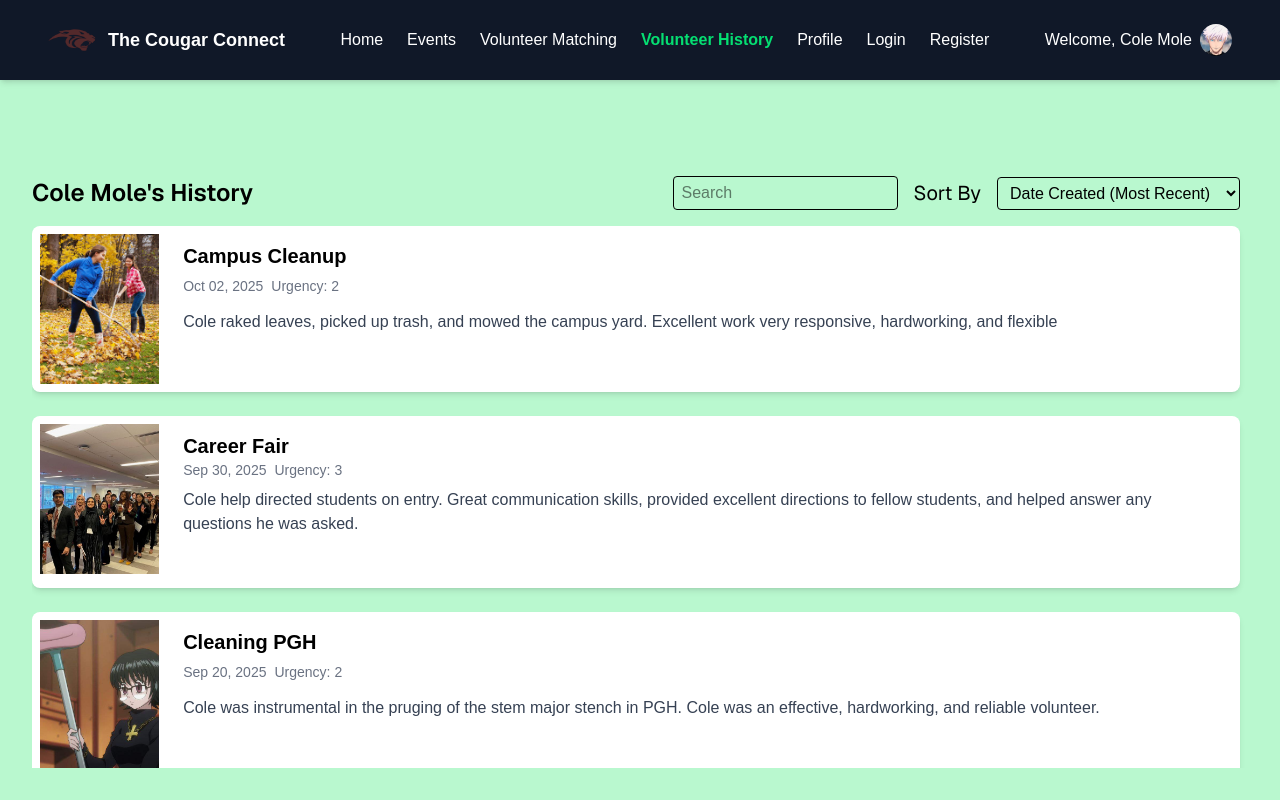
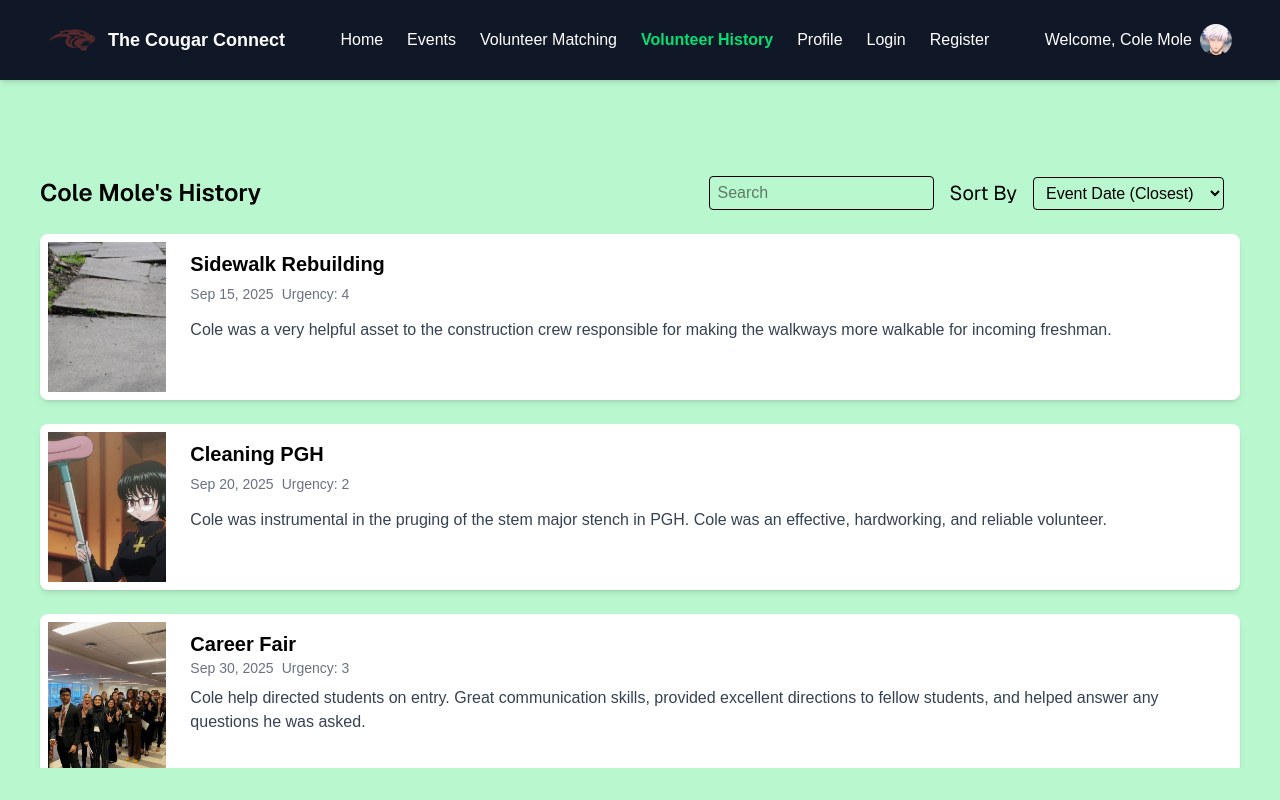
Before and after one commit to Colep39/4353-Project, a Next.js app in the folder frontend/: page /volunteerHistory in a window 1280 px wide. Built offline with nearby package versions, Linux system fonts and the light colour scheme.

Commit message:
Cleaned up mess from npm installs earlier additionally I updated the code for CardGrid and the 3 pages that use it to bring back features I brought in with the last merge and added fallbacks and made search and sort functional

```diff
--- a/frontend/src/app/components/events/CardGrid.jsx
+++ b/frontend/src/app/components/events/CardGrid.jsx
@@ -1,13 +1,67 @@
-import { useState } from 'react';
+import { useState, useMemo } from 'react';
 import { format } from "date-fns";
 
-function CardGrid({ events, title, showButton = true, buttonLabel = "Join Event", titleAction = null, userName }) {
+function CardGrid({ events = [], title, showButton = true, buttonLabel = "Join Event", titleAction = null, userName, tooltip = false, onEventClick, onMatchVolunteers, onToggleJoin, joinedEventIds = [], }) {
   const [searchTerm, setSearchTerm] = useState('');
-  const [sortBy, setSortBy] = useState('Date Created (Most Recent)');
+  const [sortBy, setSortBy] = useState('Event Date (Closest)');
+  const tooltipText = tooltip ? "Click to edit event" : null;
+
+  const filteredAndSortedEvents = useMemo(() => {
+    let result = [...events];
+
+    if (searchTerm.trim() !== '') {
+      result = result.filter(event =>
+        (event.title || '').toLowerCase().includes(searchTerm.toLowerCase())
+      );
+    }
+
+    result.sort((a, b) => {
+        let primary;
+
+        switch (sortBy) {
+          case "Event Date (Closest)":
+            primary = new Date(a.date.start) - new Date(b.date.start);
+            break;
+
+          case "Event Date (Furthest)":
+            primary = new Date(b.date.start) - new Date(a.date.start);
+            break;
+
+          case "Urgency (Highest)":
+            primary = b.urgency - a.urgency;
+            break;
+
+          case "Urgency (Lowest)":
+            primary = a.urgency - b.urgency;
+            break;
+
+          default:
+            primary = 0;
+        }
+
+        if (primary === 0) {
+          const urgencyDiff = b.urgency - a.urgency;
+          if (urgencyDiff !== 0) return urgencyDiff;
+
+          return a.title.localeCompare(b.title);
+        }
+
+        return primary;
+      });
+
+      return result;
+    }, [events, searchTerm, sortBy]);
 
   return (
     <div className="h-full flex flex-col px-8">
-      <div className="shrink-0 py-4 pr-2">
+      {events.length === 0 ? (
+      <div className="flex-1 flex flex-col items-center justify-center text-gray-600">
+        <h1 className="font-sans text-2xl font-semibold">{title || (userName ? `${userName}'s History` : "No events available right now")}</h1>
+        <p className="text-sm text-gray-500">{title || (userName ? `${userName}'s History` : "You'll get a notification when new events are recommended for you.")}</p>
+      </div>
+    ) : (
+      <>
+        <div className="shrink-0 py-4 pr-2 ml-2 mr-4">
           <div className="flex items-center justify-between text-black">
             <h1 className="font-sans text-2xl font-semibold">{title || (userName ? `${userName}'s History` : "Current Events")}
               {titleAction && <span className="ml-2">{titleAction}</span>}
@@ -19,8 +73,8 @@ function CardGrid({ events, title, showButton = true, buttonLabel = "Join Event"
               <label className="font-sans text-xl" htmlFor="eventSort">Sort By</label>
               <select className="px-2 py-1.5 border border-black rounded" name="eventSort" id="eventSort" value={sortBy}
                 onChange={(e) => setSortBy(e.target.value)}>
-              <option>Date Created (Most Recent)</option>
-              <option>Date Created (Least Recent)</option>
+                <option>Event Date (Closest)</option>
+                <option>Event Date (Furthest)</option>
                 <option>Urgency (Highest)</option>
                 <option>Urgency (Lowest)</option>
               </select>
@@ -28,8 +82,9 @@ function CardGrid({ events, title, showButton = true, buttonLabel = "Join Event"
           </div>
         </div>
         <div className="flex-1 overflow-y-auto pr-2 space-y-6">
-        {events.map((event) => (
-          <div key={event.id} className="flex bg-white rounded-lg shadow-md overflow-hidden">
+          {filteredAndSortedEvents.map((event) => (
+          <div key={event.id} className={`mt-2 ml-2 flex bg-white rounded-lg shadow-md overflow-hidden ${tooltip ? "hover:outline hover:outline-black cursor-pointer" : ""}`}
+                    {...(tooltipText ? { title: tooltipText } : {})} {...(tooltip ? { onClick: () => onEventClick(event) } : {})}>
             <div className="w-[10%] m-2 h-[150px]">
               <img src={event.image} alt={event.title} className="object-cover h-full w-full"/>
             </div>
@@ -68,6 +123,8 @@ function CardGrid({ events, title, showButton = true, buttonLabel = "Join Event"
             </div>
           ))}
         </div>
+      </>
+      )}
     </div>
   );
 }
--- a/frontend/src/app/events/page.jsx
+++ b/frontend/src/app/events/page.jsx
@@ -3,7 +3,7 @@ import { useState } from "react";
 import CardGrid from '../components/events/CardGrid';
 
 const sampleEvents = [
-  {
+  /*{
     id: 1,
     title: "Traffic Director",
     date: {
@@ -46,7 +46,7 @@ const sampleEvents = [
     urgency: "2",
     description: "Looking for vendors to setup tents in the green between PGH and the library, must sell allowed goods such as food, clothing, or jewelry. Must be friendly towards students and report all revenue and provide the campus 25% of total profits",
     image: "/images/events/popup-shop.jpg",
-  },
+  },*/
 ];
 
 
@@ -66,7 +66,7 @@ function EventsPage() {
   return (
     <>
       <div className="max-h-[calc(100vh-12rem)] h-[calc(100vh-12rem)] mt-20">
-        <CardGrid events={sampleEvents} />
+        <CardGrid events={sampleEvents} showButton={true} onToggleJoin={handleToggleJoin} joinedEventIds={joinedEventIds}/>
       </div>
     </>
   );
--- a/frontend/src/app/volunteerMatching/page.jsx
+++ b/frontend/src/app/volunteerMatching/page.jsx
@@ -77,7 +77,11 @@ const recommendedVolunteers = [
 function VolunteerMatching() {
   const [events, setEvents] = useState(sampleVolunteerMatchingEvents);
   const [isModalOpen, setIsModalOpen] = useState(false);
-  const [newEvent, setNewEvent] = useState({title: '', date: '', urgency: '', description: '', image: '',});
+  const [selectedEvent, setSelectedEvent] = useState(null);
+  const [newEvent, setNewEvent] = useState({title: '', date: { start: null, end: null }, urgency: '', description: '', image: '',});
+  const [isMatchModalOpen, setIsMatchModalOpen] = useState(false);
+  const [matchedEvent, setMatchedEvent] = useState(null);
+  const [selectedVolunteers, setSelectedVolunteers] = useState([]);
 
   const handleCreateEvent = () => {
     const nextId = events.length + 1;
@@ -92,10 +96,20 @@ function VolunteerMatching() {
     setIsModalOpen(false);
   };
 
+  const handleEditEvent = (event) => {
+    setSelectedEvent(event);
+    setIsModalOpen(true);
+  };
+
+const handleMatchVolunteers = (event) => {
+  setMatchedEvent(event);
+  setIsMatchModalOpen(true);
+};
+
   return (
     <>
       <div className="max-h-[calc(100vh-12rem)] h-[calc(100vh-12rem)] mt-20">
-        <CardGrid events={events} title="Event Matching" buttonLabel="Match Volunteers" titleAction={
+        <CardGrid events={events} title="Event Matching" buttonLabel="Match Volunteers" tooltip={true} onEventClick={handleEditEvent} onMatchVolunteers={handleMatchVolunteers} titleAction={
             <button className="ml-5 bg-gray-200 border border-black rounded px-2 py-1 text-sm font-medium hover:bg-gray-300 cursor-pointer"onClick={() => setIsModalOpen(true)}>
                 Create Event
             </button>}/>
@@ -104,25 +118,54 @@ function VolunteerMatching() {
       {isModalOpen && (
         <div className="fixed inset-0 backdrop-blur-xs flex justify-center items-center z-50">
           <div className="bg-white p-6 rounded shadow-lg w-full max-w-md relative border border-black">
-            <button onClick={() => setIsModalOpen(false)} className="absolute top-2 right-3 text-xl font-bold text-gray-600 hover:text-black">
+            <button onClick={() => {setIsModalOpen(false); setSelectedEvent(null); setNewEvent({ title: '', date: { start: null, end: null }, urgency: '', description: '', image: '' });}}
+                    className="absolute top-2 right-3 text-xl font-bold text-gray-600 hover:text-black">
               &times;
             </button>
-            <h2 className="text-lg font-semibold mb-4">Create New Event</h2>
+
+            <h2 className="text-lg font-semibold mb-4">{selectedEvent ? "Edit Event" : "Create New Event"}</h2>
 
             <div className="flex flex-col space-y-3">
               <div className="flex items-center">
-                <label htmlFor="eventName" className="w-32">Event Name</label>
-                <input type="text" id="eventName" className="border px-3 py-2 rounded w-full" value={newEvent.title} onChange={(e) => setNewEvent({ ...newEvent, title: e.target.value })}/>
+                <label htmlFor="eventName" className="w-32">Event Name</label><span className="text-red-500 mr-2">*</span>
+                <input type="text" id="eventName" className="border px-3 py-2 rounded w-full" value={selectedEvent ? selectedEvent.title : newEvent.title}
+                  onChange={(e) => {
+                    const value = e.target.value;
+                    if (selectedEvent) {
+                      setSelectedEvent({ ...selectedEvent, title: value });
+                    } else {
+                      setNewEvent({ ...newEvent, title: value });
+                    }
+                  }}
+                />
               </div>
 
               <div className="flex items-center">
-                <label htmlFor="eventDate" className="w-32">Event Date</label>
-                <input type="text" id="eventDate" placeholder="MM/DD/YY" className="border px-3 py-2 rounded w-full" value={newEvent.date} onChange={(e) => setNewEvent({ ...newEvent, date: e.target.value })}/>
+                <label htmlFor="eventDate" className="w-25">Event Date</label><span className="text-red-500 mr-2">*</span>
+                <DatePicker selectsRange startDate={selectedEvent ? selectedEvent.date?.start : newEvent.date?.start} endDate={selectedEvent ? selectedEvent.date?.end : newEvent.date?.end}
+                    onChange={(update) => {
+                      const [start, end] = update;
+                      if (selectedEvent) {
+                        setSelectedEvent({ ...selectedEvent, date: { start, end },});
+                      } else {
+                        setNewEvent({...newEvent, date: { start, end },});
+                      }
+                    }}
+                    isClearable className="border px-15 py-2 rounded w-full" placeholderText="Click to choose date(s)"/>
               </div>
 
               <div className="flex items-center">
-                <label htmlFor="eventUrgency" className="w-32">Urgency</label>
-                <select id="eventUrgency" className="border px-3 py-2 rounded w-full" value={newEvent.urgency} onChange={(e) => setNewEvent({ ...newEvent, urgency: e.target.value })}>
+                <label htmlFor="eventUrgency" className="w-32">Urgency</label><span className="text-red-500 mr-2">*</span>
+                <select id="eventUrgency" className="border px-3 py-2 rounded w-full" value={selectedEvent ? selectedEvent.urgency : newEvent.urgency}
+                  onChange={(e) => {
+                    const value = e.target.value;
+                    if (selectedEvent) {
+                      setSelectedEvent({ ...selectedEvent, urgency: value });
+                    } else {
+                      setNewEvent({ ...newEvent, urgency: value });
+                    }
+                  }}
+                >
                   <option>4</option>
                   <option>3</option>
                   <option>2</option>
@@ -131,18 +174,59 @@ function VolunteerMatching() {
               </div>
 
               <div className="flex items-center">
-                <label htmlFor="eventDescription" className="w-32">Description</label>
-                <textarea id="eventDescription" className="border px-3 py-2 rounded w-full" value={newEvent.description} onChange={(e) => setNewEvent({ ...newEvent, description: e.target.value })}/>
+                <label htmlFor="eventDescription" className="w-32">Description</label><span className="text-red-500 mr-2">*</span>
+                <textarea id="eventDescription" className="border px-3 py-2 rounded w-full" value={selectedEvent ? selectedEvent.description : newEvent.description}
+                  onChange={(e) => {
+                    const value = e.target.value;
+                    if (selectedEvent) {
+                      setSelectedEvent({ ...selectedEvent, description: value });
+                    } else {
+                      setNewEvent({ ...newEvent, description: value });
+                    }
+                  }}
+                />
               </div>
 
               <div className="flex items-center">
-                <label htmlFor="eventImage" className="w-32">Event Image</label>
-                <input type="text" id="eventImage" placeholder="Image URL" className="border px-3 py-2 rounded w-full" value={newEvent.image} onChange={(e) => setNewEvent({ ...newEvent, image: e.target.value })}/>
+                <label htmlFor="eventImage" className="w-32">Event Image</label><span className="text-red-500 mr-2">*</span>
+                <input type="text" id="eventImage" placeholder="Image URL or path" className="border px-3 py-2 rounded w-full" value={selectedEvent ? selectedEvent.image : newEvent.image}
+                  onChange={(e) => {
+                    const value = e.target.value;
+                    if (selectedEvent) {
+                      setSelectedEvent({ ...selectedEvent, image: value });
+                    } else {
+                      setNewEvent({ ...newEvent, image: value });
+                    }
+                  }}
+                />
               </div>
 
-              <button onClick={handleCreateEvent} className="bg-blue-600 text-white py-2 rounded hover:bg-blue-500 self-end px-4">
-                Add Event
-              </button>
+              <div className="flex justify-between items-center mt-4">
+                {selectedEvent ? (
+                  <button onClick={() => {setEvents(events.filter(ev => ev.id !== selectedEvent.id)); setIsModalOpen(false);
+                      setSelectedEvent(null); setNewEvent({ title: '', date: { start: null, end: null }, urgency: '', description: '', image: '' });
+                    }} className="bg-red-600 text-white py-2 rounded hover:bg-red-500 px-4">
+                    Cancel Event
+                  </button>
+                ) : (
+                  <div className="w-24"></div>
+                )}
+
+                <div className="flex space-x-2">
+                  <button onClick={() => {
+                      if (selectedEvent) {
+                        setEvents(events.map(ev => ev.id === selectedEvent.id ? selectedEvent : ev));
+                        setSelectedEvent(null);
+                      } else {
+                        handleCreateEvent();
+                      }
+                      setIsModalOpen(false);
+                      setNewEvent({ title: '', date: '', urgency: '', description: '', image: '' });
+                    }} className="bg-blue-600 text-white py-2 rounded hover:bg-blue-500 px-4">
+                    {selectedEvent ? "Save" : "Add Event"}
+                  </button>
+                </div>
+              </div>
             </div>
           </div>
         </div>
```
Also changed, not shown: frontend/package.json (+6 -4 lines), 1 other file (tests, documents, lock files or other folders). Lines whose indentation alone changed are shown as unchanged.
